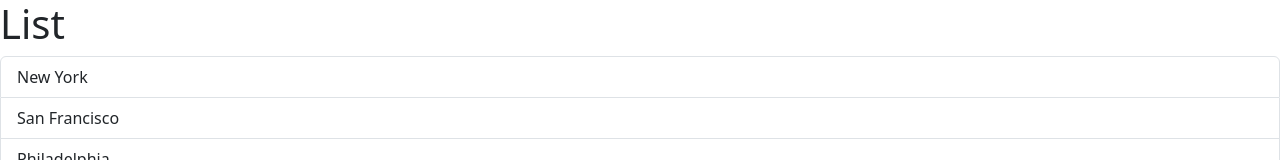
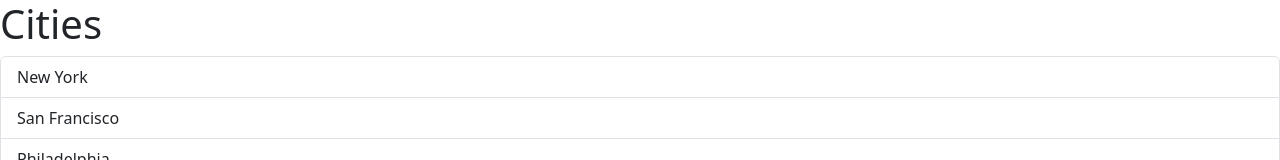
Before and after one commit to arrysoni/react-app, a React (Vite) app: page / in a window 1280 px wide. Shown: the top 160 px of the page. Built offline with nearby package versions, Linux system fonts and the light colour scheme; the HTML template or start-up script is replaced by a standard one.

Commit message:
Building Components: Passing Data via Props

```diff
--- a/src/App.tsx
+++ b/src/App.tsx
@@ -2,9 +2,17 @@
 
 function App() {
   // Each component in React has its own state. So in case we add one more  <ListGroup />, it will not act as the same as the first  <ListGroup />
+
+  let items = [
+    "New York",
+    "San Francisco",
+    "Philadelphia",
+    "Los Angeles",
+    "Paris",
+  ];
   return (
     <div>
-      <ListGroup />
+      <ListGroup items={items} heading="Cities" />
     </div>
   );
 }
--- a/src/components/ListGroup.tsx
+++ b/src/components/ListGroup.tsx
@@ -41,14 +41,17 @@
 
 // import { MouseEvent } from "react";
 import { useState } from "react";
-function ListGroup() {
-  let items = [
-    "New York",
-    "San Francisco",
-    "Philadelphia",
-    "Los Angeles",
-    "Paris",
-  ];
+
+// Let's create a list and <h1> in such a way that the user can input the values. We use an interface for this.
+// We need to pass an object with two property components: { items: [], heading: string }
+
+interface Props {
+  items: string[];
+  heading: string;
+}
+
+function ListGroup({ items, heading }: Props) {
+  // The items array has been moved to App.tsx
 
   // Hook: This is how we tell react that we our selectedIndex can have data or value that can change overtime.
   const [selectedIndex, setSelectedIndex] = useState(-1);
@@ -59,7 +62,7 @@
 
   return (
     <>
-      <h1>List</h1>
+      <h1>{heading}</h1>
       {items.length === 0 && <p>No item found</p>}
       <ul className="list-group">
         {items.map((item, index) => (
```
